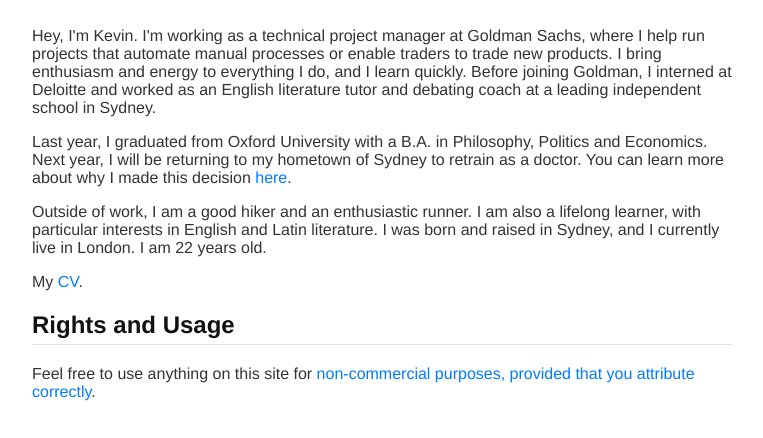
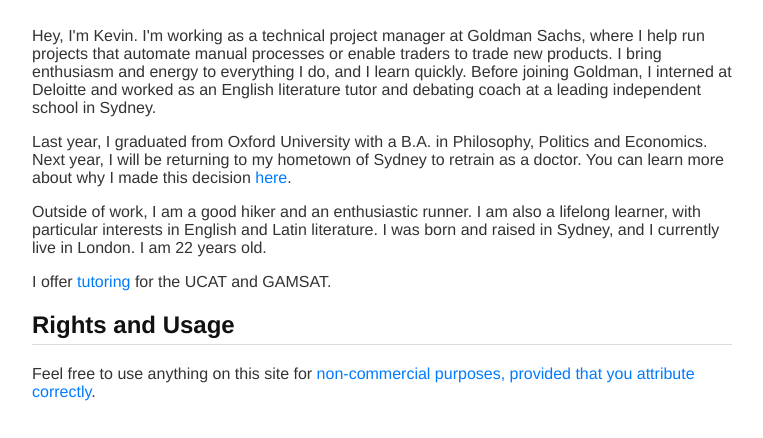
Before and after one commit to kzshen/kzshen.github.io, a plain HTML site: page index.html in a window 1280 px wide. Shown: the part 654-1092 px from the top of the page, without its empty margins (258-1021 px from the left). Drawn offline with Linux system fonts and the light colour scheme.

Commit message:
Update index.html

```diff
--- a/index.html
+++ b/index.html
@@ -23,7 +23,7 @@
 	Outside of work, I am a good hiker and an enthusiastic runner. I am also a lifelong learner, with particular interests in English and Latin literature. I was born and raised in Sydney, and I currently live in London. I am 22 years old.
 	</p>
 	<p>
-	My <a href="https://kzshen.github.io/cv.html" target="_blank" rel="noopener noreferrer">CV</a>.
+	I offer <a href="https://kzshen.github.io/cv.html" target="_blank" rel="noopener noreferrer">tutoring</a> for the UCAT and GAMSAT.
 	</p>
 	<h2>Rights and Usage</h2>
 	<p>
```
